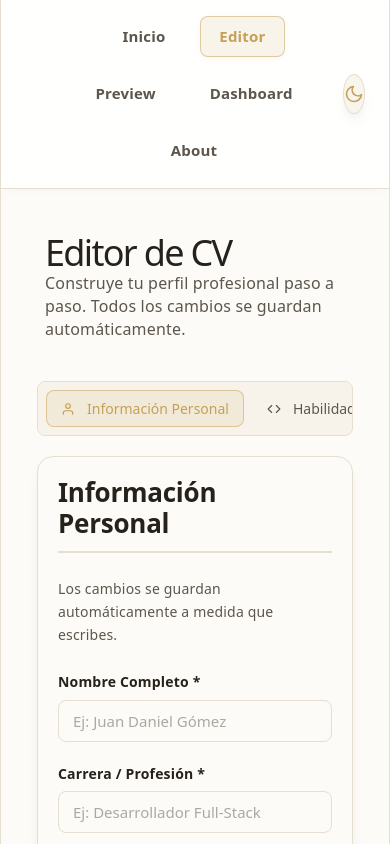
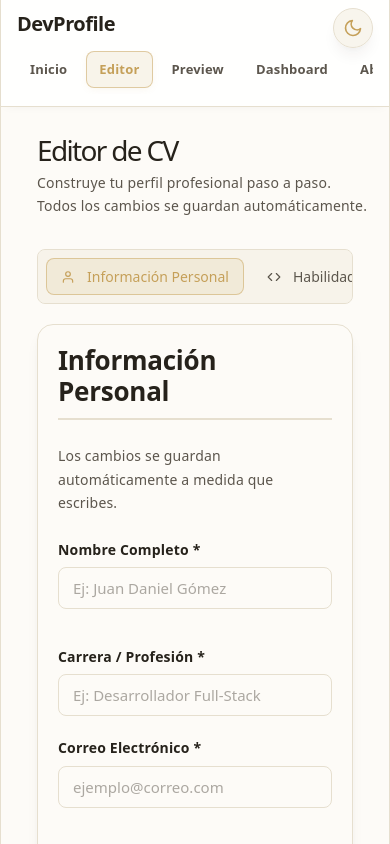
Before and after one commit to juano974/devprofile, a React (Vite) app: page /editor in a window 390 px wide. Shown: the top 844 px of the page. Built offline with nearby package versions, Linux system fonts and the light colour scheme.

Commit message:
realizacion de exportacion y responsive

```diff
--- a/src/components/layout/Navbar.jsx
+++ b/src/components/layout/Navbar.jsx
@@ -3,10 +3,10 @@ import ThemeToggle from "./ThemeToggle"
 
 function Navbar() {
   return (
-    <nav style={{ display: "flex", justifyContent: "space-between", alignItems: "center", width: "100%", boxSizing: "border-box" }}>
-      <div style={{ width: "40px" }} className="nav-spacer" />
+    <nav className="navbar">
+      <span className="navbar-logo">DevProfile</span>
 
-      <div style={{ display: "flex", gap: "16px", flexWrap: "wrap", justifyContent: "center" }}>
+      <div className="navbar-links">
         <NavLink to="/">Inicio</NavLink>
         <NavLink to="/editor">Editor</NavLink>
         <NavLink to="/preview">Preview</NavLink>
@@ -14,7 +14,9 @@ function Navbar() {
         <NavLink to="/about">About</NavLink>
       </div>
 
-      <ThemeToggle />
+      <div className="navbar-toggle-container">
+        <ThemeToggle />
+      </div>
     </nav>
   )
 }
--- a/src/components/preview/CVPreview.jsx
+++ b/src/components/preview/CVPreview.jsx
@@ -1,14 +1,17 @@
+import { forwardRef } from "react"
 import PreviewSidebar from "./PreviewSidebar"
 import PreviewMain from "./PreviewMain"
 import "../../styles/preview.css"
 
-function CVPreview() {
+const CVPreview = forwardRef((props, ref) => {
   return (
-    <div className="cv-paper">
+    <div ref={ref} className="cv-paper">
       <PreviewSidebar />
       <PreviewMain />
     </div>
   )
-}
+})
+
+CVPreview.displayName = "CVPreview"
 
 export default CVPreview
--- a/src/index.css
+++ b/src/index.css
@@ -109,11 +109,10 @@ code {
 }
 
 /* Premium Navbar Styling */
-nav {
+.navbar {
   display: flex;
-  justify-content: center;
+  justify-content: space-between;
   align-items: center;
-  gap: 16px;
   padding: 16px 24px;
   background: rgba(255, 255, 255, 0.85);
   backdrop-filter: blur(12px);
@@ -124,15 +123,28 @@ nav {
   z-index: 100;
   margin-bottom: 32px;
   box-shadow: 0 4px 10px -5px rgba(0, 0, 0, 0.05);
+  box-sizing: border-box;
 }
 
-@media (prefers-color-scheme: dark) {
-  nav {
-    background: rgba(22, 23, 29, 0.85);
-  }
+:root.dark .navbar {
+  background: rgba(22, 23, 29, 0.85);
 }
 
-nav a {
+.navbar-logo {
+  font-family: var(--heading);
+  font-weight: 700;
+  font-size: 20px;
+  color: var(--text-h);
+  letter-spacing: -0.5px;
+}
+
+.navbar-links {
+  display: flex;
+  gap: 8px;
+  justify-content: center;
+}
+
+.navbar-links a {
   text-decoration: none;
   color: var(--text);
   font-family: var(--sans);
@@ -144,15 +156,57 @@ nav a {
   border: 1px solid transparent;
 }
 
-nav a:hover {
+.navbar-links a:hover {
   color: var(--accent);
   background: var(--accent-bg);
   transform: translateY(-1px);
 }
 
-nav a.active {
+.navbar-links a.active {
   color: var(--accent);
   background: var(--accent-bg);
   border-color: var(--accent-border);
   box-shadow: 0 2px 8px -2px var(--accent-bg);
 }
+
+/* Mobile responsive navbar */
+@media (max-width: 650px) {
+  .navbar {
+    flex-direction: column;
+    gap: 14px;
+    padding: 12px 16px;
+    align-items: flex-start;
+  }
+
+  .navbar-logo {
+    align-self: flex-start;
+    margin-bottom: 2px;
+  }
+
+  .navbar-toggle-container {
+    position: absolute;
+    top: 8px;
+    right: 16px;
+  }
+
+  .navbar-links {
+    width: 100%;
+    overflow-x: auto;
+    justify-content: flex-start;
+    padding-bottom: 6px;
+    white-space: nowrap;
+    -webkit-overflow-scrolling: touch;
+    gap: 6px;
+    scrollbar-width: none; /* Firefox */
+  }
+
+  .navbar-links::-webkit-scrollbar {
+    display: none; /* Chrome, Safari, Opera */
+  }
+
+  .navbar-links a {
+    padding: 6px 12px;
+    font-size: 13px;
+    flex-shrink: 0;
+  }
+}
--- a/src/pages/Editor.jsx
+++ b/src/pages/Editor.jsx
@@ -41,12 +41,10 @@ function Editor() {
 
   return (
     <div style={{ padding: "0 20px" }}>
-      <h1 style={{ textAlign: "left", fontSize: "36px", marginBottom: "8px", paddingLeft: "24px" }}>
-        Editor de CV
-      </h1>
-      <p style={{ textAlign: "left", color: "var(--text)", paddingLeft: "24px", marginBottom: "24px" }}>
-        Construye tu perfil profesional paso a paso. Todos los cambios se guardan automáticamente.
-      </p>
+      <header className="editor-header">
+        <h1>Editor de CV</h1>
+        <p>Construye tu perfil profesional paso a paso. Todos los cambios se guardan automáticamente.</p>
+      </header>
 
       <div className="editor-container">
         <aside className="editor-tabs">
--- a/src/pages/Preview.jsx
+++ b/src/pages/Preview.jsx
@@ -1,26 +1,57 @@
-import { useContext } from "react"
+import { useRef, useState, useContext } from "react"
+import CVPreview from "../components/preview/CVPreview"
+import { Link } from "react-router-dom"
+import { FiEdit2, FiDownload, FiLoader } from "react-icons/fi"
+import { generatePDF } from "../utils/pdfGenerator"
 import { CVContext } from "../context/CVContext"
-import CVPreview from "../components/preview/CVPreview"
-import ExportPDFButton from "../components/preview/ExportPDFButton"
-import { Link } from "react-router-dom"
-import { FiEdit2 } from "react-icons/fi"
 
 function Preview() {
-  const { cvData } = useContext(CVContext)
+  const cvRef = useRef(null)
+  const [isExporting, setIsExporting] = useState(false)
+  const { personalInfo } = useContext(CVContext)
+
+  const handleDownloadPDF = async () => {
+    if (!cvRef.current) return
+
+    setIsExporting(true)
+
+    // Generar nombre de archivo dinámico basado en el nombre del usuario
+    const rawName = personalInfo?.nombre?.trim() || ""
+    const cleanName = rawName.replace(/[^a-zA-Z0-9]/g, "_")
+    const filename = cleanName ? `CV_${cleanName}.pdf` : "CV_DevProfile.pdf"
+
+    try {
+      await generatePDF(cvRef.current, filename)
+    } catch (error) {
+      console.error("Error al exportar PDF:", error)
+      alert("Hubo un error al exportar tu CV a PDF. Inténtalo de nuevo.")
+    } finally {
+      setIsExporting(false)
+    }
+  }
 
   return (
     <div className="preview-page-container">
       <div className="preview-actions-bar">
         <h2 style={{ margin: 0, fontSize: "24px", color: "var(--text-h)" }}>Previsualización del CV</h2>
-        <div style={{ display: "flex", gap: "12px", alignItems: "center", flexWrap: "wrap" }}>
-          <ExportPDFButton cvData={cvData} />
+
+        <div style={{ display: "flex", gap: "12px" }}>
+          <button
+            className="btn btn-primary"
+            onClick={handleDownloadPDF}
+            disabled={isExporting}
+          >
+            {isExporting ? <FiLoader className="spin" size={14} /> : <FiDownload size={14} />}
+            {isExporting ? "Exportando..." : "Descargar PDF"}
+          </button>
+
           <Link to="/editor" className="btn btn-secondary" style={{ textDecoration: "none" }}>
             <FiEdit2 size={14} /> Volver al Editor
           </Link>
         </div>
       </div>
 
-      <CVPreview />
+      <CVPreview ref={cvRef} />
     </div>
   )
 }
--- a/src/styles/crud.css
+++ b/src/styles/crud.css
@@ -117,7 +117,6 @@
 @media (max-width: 600px) {
   .form-row {
     grid-template-columns: 1fr;
-    gap: 0;
   }
 }
 
@@ -351,3 +350,35 @@
   margin-bottom: 12px;
   border: 1px solid var(--border);
 }
+
+/* Editor Header responsive styles */
+.editor-header {
+  text-align: left;
+  padding-left: 24px;
+  margin-bottom: 24px;
+}
+
+.editor-header h1 {
+  font-size: 36px;
+  margin: 0 0 8px 0;
+  color: var(--text-h);
+}
+
+.editor-header p {
+  color: var(--text);
+  margin: 0;
+  font-size: 15px;
+}
+
+@media (max-width: 900px) {
+  .editor-header {
+    padding-left: 16px;
+    margin-bottom: 16px;
+  }
+  .editor-header h1 {
+    font-size: 28px;
+  }
+  .editor-header p {
+    font-size: 14px;
+  }
+}
--- a/src/styles/preview.css
+++ b/src/styles/preview.css
@@ -417,3 +417,12 @@
 .html2pdf-mode .no-pdf {
   display: none !important;
 }
+
+@keyframes spin {
+  from { transform: rotate(0deg); }
+  to { transform: rotate(360deg); }
+}
+
+.spin {
+  animation: spin 1s linear infinite;
+}
```
